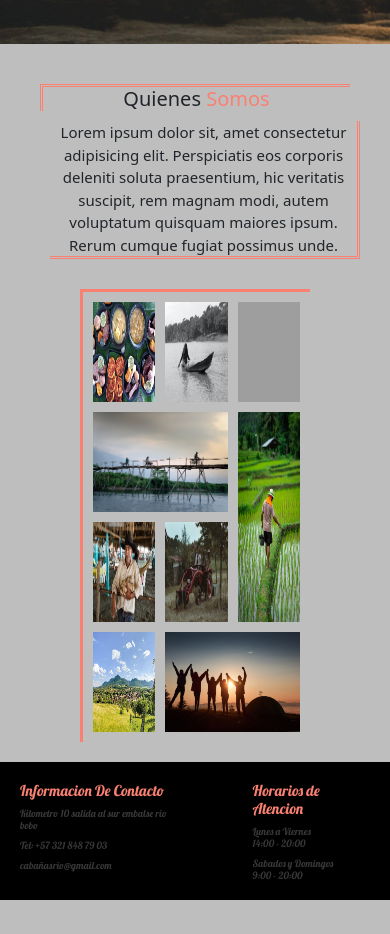
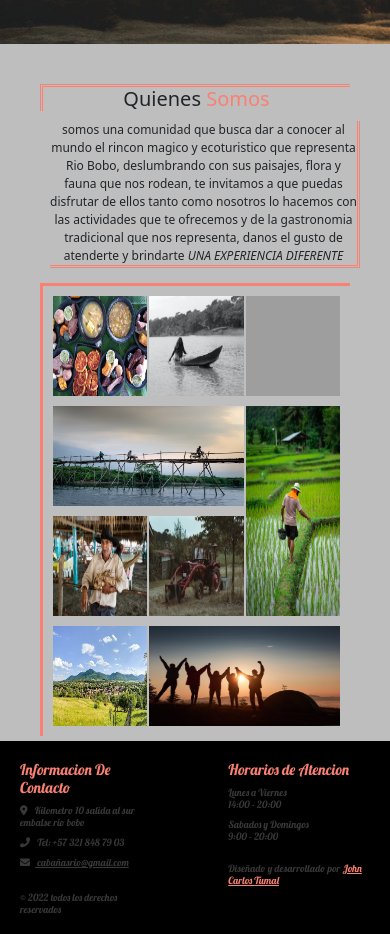
Before and after one commit to JohnCarlosTumal/desafio-sass, a website: page index.html in a window 390 px wide. Shown: the part 800-1734 px from the top of the page. Before the commit the page ends 1700 px from the top, so only its background shows below. Drawn offline with nearby package versions, Linux system fonts and the light colour scheme; grey boxes are pictures that could not be loaded.

Commit message:
index modificado

```diff
--- a/index.html
+++ b/index.html
@@ -98,6 +98,7 @@
             <h2>Cabañas Rio</h2>
 
             <div class="iconos">
+                <div class="contenedorIcono">
                     <a href="https://www.instagram.com/c.j_311/" target="_blank">
                         <i class="fa-brands fa-instagram"></i>
                     </a>
@@ -108,6 +109,11 @@
                         <i class="fa-brands fa-tiktok"></i>
                     </a>
                 </div>
+
+                <div class="contenedorUbicacion">
+                    <h3><i class="fa-solid fa-location-dot"></i>Kilometro 10 salida al sur embalse rio bobo</h3>
+                </div>
+            </div>
         </div>
 
     </header>
@@ -115,9 +121,7 @@
 
     <section class="somos">
         <h3>Quienes <span>Somos</span> </h3>
-        <p>Lorem ipsum dolor sit, amet consectetur adipisicing elit. Perspiciatis eos corporis deleniti soluta
-            praesentium, hic veritatis suscipit, rem magnam modi, autem voluptatum quisquam maiores ipsum. Rerum cumque
-            fugiat possimus unde.</p>
+        <p>somos una comunidad que busca dar a conocer al mundo el rincon magico y ecoturistico que representa Rio Bobo, deslumbrando con sus paisajes, flora y fauna que nos rodean, te invitamos a que puedas disfrutar de ellos tanto como nosotros lo hacemos con las actividades que te ofrecemos y de la gastronomia tradicional que nos representa, danos el gusto de atenderte y brindarte <em> UNA EXPERIENCIA DIFERENTE</em></p>
     </section>
 
 
@@ -125,39 +129,39 @@
 
         <div class="galeria-container">
             <div class="galeria-item">
-                <img src="img/galeria1.jpg" alt="" class="galeria-img">
+                <img src="img/galeria1.jpg" alt="platos de comida" class="galeria-img">
             </div>
 
             <div class="galeria-item">
-                <img src="img/galeria5.jpg" alt="" class="galeria-img">
+                <img src="img/galeria5.jpg" alt="persona en bote" class="galeria-img">
             </div>
 
             <div class="galeria-item">
-                <img src="img/galeria3.jpg" alt="" class="galeria-img">
+                <img src="img/galeria3.jpg" alt="cabaña" class="galeria-img">
             </div>
 
             <div class="galeria-item">
-                <img src="img/galeria8.jpg" alt="" class="galeria-img">
+                <img src="img/galeria8.jpg" alt="puente con niños" class="galeria-img">
             </div>
 
             <div class="galeria-item">
-                <img src="img/galeria2.jpg" alt="" class="galeria-img">
+                <img src="img/galeria2.jpg" alt="persona cultivando" class="galeria-img">
             </div>
 
             <div class="galeria-item">
-                <img src="img/galeria6.jpg" alt="" class="galeria-img">
+                <img src="img/galeria6.jpg" alt="persona del sector" class="galeria-img">
             </div>
 
             <div class="galeria-item">
-                <img src="img/galeria7.jpg" alt="" class="galeria-img">
+                <img src="img/galeria7.jpg" alt="tractor" class="galeria-img">
             </div>
 
             <div class="galeria-item">
-                <img src="img/galeria4.jpg" alt="" class="galeria-img">
+                <img src="img/galeria4.jpg" alt="paisaje natural" class="galeria-img">
             </div>
 
             <div class="galeria-item">
-                <img src="img/galeria9.jpg" alt="" class="galeria-img">
+                <img src="img/galeria9.jpg" alt="grupo de personas" class="galeria-img">
             </div>
         </div>
 
@@ -181,15 +185,30 @@
 
         <div class="informacion">
             <h4 class="inf">Informacion De Contacto</h4>
-            <h4 class="dir">Kilometro 10 salida al sur embalse rio bobo</h4>
-            <h5 class="tel">Tel: +57 321 848 79 03</h5>
-            <h4 class="email">cabañasrio@gmail.com</h4>
+            <div>
+                <h4 class="dir"><i class="fa-solid fa-location-dot"></i> Kilometro 10 salida al sur embalse rio bobo</h4>
+            </div>
+            <div>
+                <h5 class="tel"><i class="fa-solid fa-phone-flip"></i> Tel: +57 321 848 79 03</h5>
+            </div>
+            <div>
+                <h4 class="email"><i class="fa-solid fa-envelope"></i>  cabañasrio@gmail.com</h4>
+            </div>
+            <span></span>
+            <div>
+                <h4 class="derechos">&copy;  2022 todos los derechos reservados</h4>
+            </div>
+
+
         </div>
 
         <div class="horarios">
             <h4>Horarios de Atencion</h4>
             <h5>Lunes a Viernes <span>14:00 - 20:00</span> </h5>
             <h6>Sabados y Domingos <span>9:00 - 20:00</span> </h6>
+            <span></span>
+            <h3>Diseñado y desarrollado por <span class="autor">John Carlos Tumal</span> </h3>
+
         </div>
 
     </footer>
--- a/scss/_index.scss
+++ b/scss/_index.scss
@@ -133,21 +133,44 @@ header {
 
         .iconos{
             display: flex;
-            justify-content:left;
-            padding-left: 130px;
+            justify-content:space-around;
             padding-top: 100px;
             align-items: flex-end;
             font-size: 20px;
-            column-gap: 30px;
+
+
+            .contenedorIcono{
 
                 a{
                     text-decoration: none;
                     color: white;
 
+                    i{
+                        padding: 15px;
+
+                    }
+
                     &:hover{
                         color: salmon;
                     }
+
                 }
+            }
+
+            .contenedorUbicacion{
+                h3{
+                    font-size: 16px;
+
+
+                    i{
+                        padding-right: 15px;
+                        color: salmon;
+                        font-size: 20px;
+                    }
+                }
+            }
+
+
         }
     }
 }
@@ -290,16 +313,39 @@ footer {
         .dir {
             font-size: 15px;
             color: rgb(57, 55, 55);
+
+            i{
+                padding-right: 20px;
+            }
+
+
         }
 
         .tel {
             font-size: 15px;
             color: rgb(57, 55, 55);
+
+            i{
+                padding-right: 20px;
+            }
         }
 
         .email {
             font-size: 15px;
             color: rgb(57, 55, 55);
+            text-decoration: underline;
+
+            i{
+                padding-right: 20px;
+            }
+        }
+
+
+
+        .derechos{
+            font-size: 15px;
+            color: rgb(57, 55, 55);
+            padding-top: 15px;
         }
     }
 
@@ -325,6 +371,16 @@ footer {
 
             span{
                 display: block;
+            }
+        }
+
+        h3{
+            font-size: 15px;
+            padding-top: 5px;
+            color: rgb(57, 55, 55);
+            .autor{
+                color: salmon;
+                text-decoration: underline;
             }
         }
     }
@@ -394,9 +450,19 @@ footer {
     .lemaDos{
 
         .iconos{
+
+            .contenedorIcono{
                 i{
                     display: none;
                 }
+            }
+
+            .contenedorUbicacion{
+                h3{
+                    display: none;
+                }
+            }
+
         }
     }
 
@@ -423,13 +489,26 @@ footer {
 
             .dir{
                 font-size: 10px;
+                i{
+                    padding-right: 5px;
+                }
             }
 
             .tel{
                 font-size: 10px;
+                i{
+                    padding-right: 5px;
+                }
             }
 
             .email{
+                font-size: 10px;
+                i{
+                    padding-right: 5px;
+                }
+            }
+
+            .derechos{
                 font-size: 10px;
             }
         }
@@ -446,6 +525,11 @@ footer {
             h6{
                 font-size: 10px;
             }
+
+            h3{
+                font-size: 10px;
+                padding-top: 12px;
+            }
         }
     }
 
@@ -455,20 +539,21 @@ footer {
         }
 
         p{
-            font-size: 15px;
+            font-size: 12px;
         }
     }
 
 }
 
 
-@media screen and (min-width: 700px){
-    .main{
-        padding: 5px 10px 5px 10px;
+@media screen and (max-width: 600px){
+
+    main{
+        padding: 5px 40px 5px 40px;
 
 
         .galeria-container{
-            padding: 1px;
+            padding: 10px;
             column-gap: 2px;
         }
     }
```
Also changed, not shown: css/main.css. Lines whose indentation alone changed are shown as unchanged.
